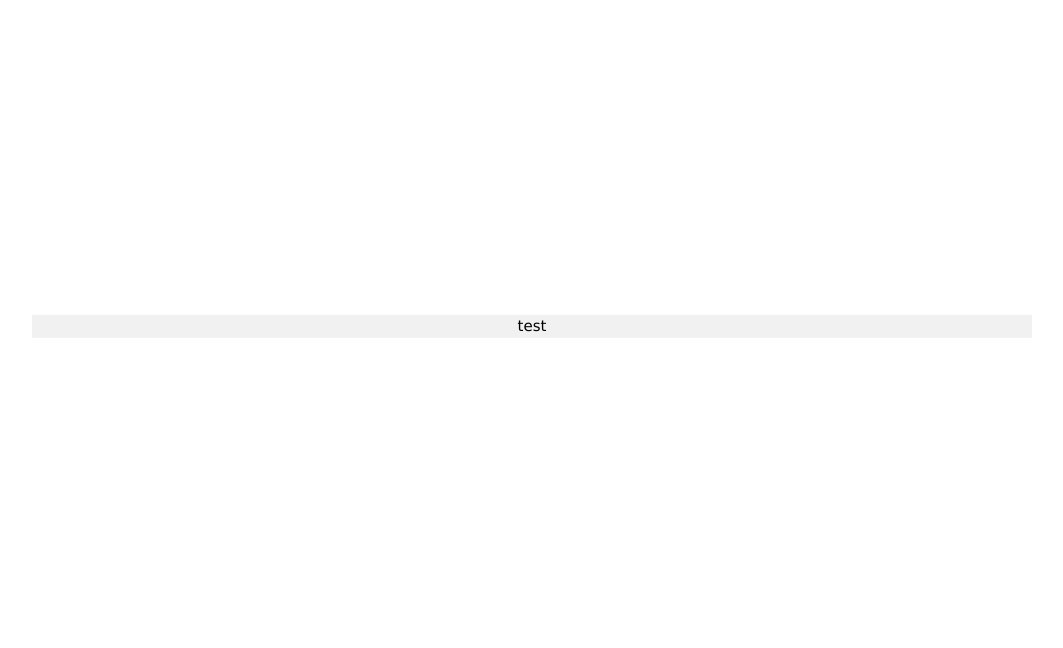
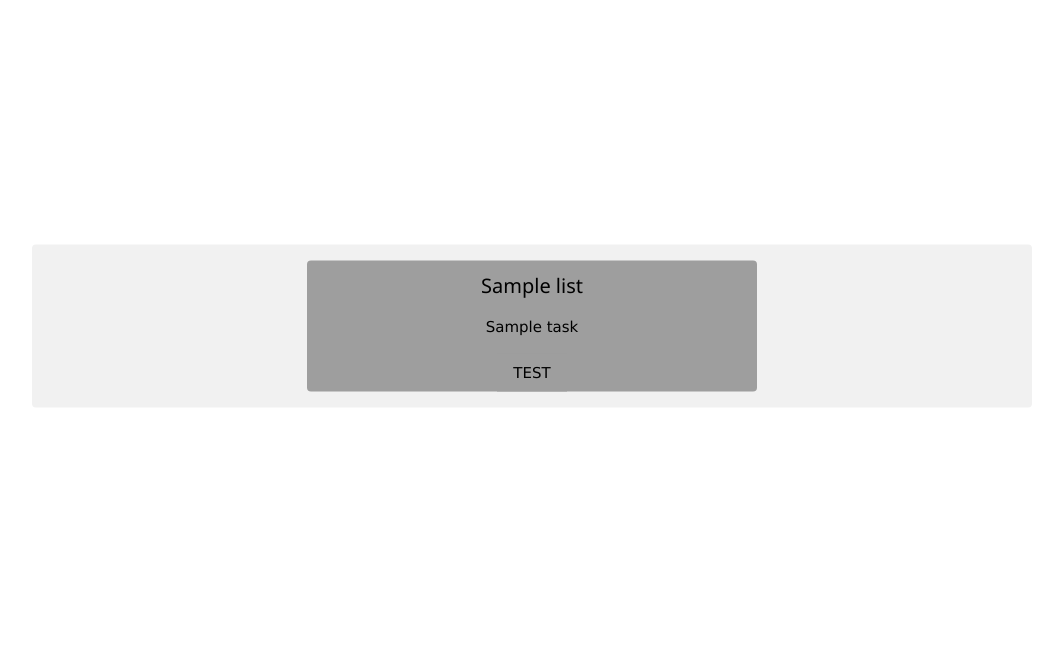
Before and after one commit to Stijndus/challenge-back-end, a PHP site: page / in a window 1280 px wide. Shown: the part 74-722 px from the top of the page, without its empty margins (108-1171 px from the left). Run offline with PHP 8.4, Linux system fonts and the light colour scheme; tables that the repository leaves empty or names only in its code hold one stand-in row (values such as "Sample post").

Commit message:
Redid some code and added style

```diff
--- a/assets/components/body.php
+++ /dev/null
@@ -1,3 +0,0 @@
-<div class="body w3-light-gray w3-center w3-display-middle">
-    test
-</div>
--- a/assets/components/footer.php
+++ b/assets/components/footer.php
@@ -1,3 +1,3 @@
-<footer class="w3-container w3-center  w3-light-gray w3-display-bottommiddle">
+<footer class="w3-container w3-center w3-light-gray w3-display-bottommiddle">
     &copy; Stijn Dusseldorp - 2022
 </footer>
--- a/assets/functions/dbConn.php
+++ b/assets/functions/dbConn.php
@@ -1,8 +1,5 @@
 <?php
     function dbCon(){
-        $dsn = "mysql:host=localhost;dbname=to_do_list";
-        $user = "root";
-        $passwd = "mysql";
-        $pdo = new PDO($dsn, $user, $passwd);
-        return $pdo;
+        $dbh = new PDO('mysql:host=localhost;dbname=to_do_list', 'root', 'mysql');
+        return $dbh;
     }
--- a/assets/functions/functions.php
+++ b/assets/functions/functions.php
@@ -8,3 +8,13 @@ function getAllLists(){
     $result = $result->fetchAll();
     return $result;
 }
+
+function getTasks($id){
+    $pdo = dbCon();
+    $sql = 'SELECT * FROM tasks WHERE list_id=:id';
+    $result = $pdo->prepare($sql);
+    $result->bindParam(':id', $id);
+    $result->execute();
+    $result = $result->fetchAll();
+    return $result;
+}
--- a/assets/style.css
+++ b/assets/style.css
@@ -2,6 +2,22 @@ footer {
     width: 100%;
 }
 
-.body {
+.container {
     width: 1000px;
+    display: flex;
+    flex-wrap: wrap;
+    justify-content: space-around;
 }
+
+.lists {
+    width: 45%;
+}
+
+.list {
+    list-style: none;
+    padding-inline-start: 0;
+}
+
+.checked {
+    text-decoration: line-through;
+}
--- a/index.php
+++ b/index.php
@@ -1,10 +1,11 @@
 <?php
-    include "assets/functions/dbConn.php";
-    include "assets/functions/functions.php";
+include "assets/functions/dbConn.php";
+include "assets/functions/functions.php";
 ?>
 
 <!DOCTYPE html>
 <html lang="en">
+
 <head>
     <meta charset="UTF-8">
     <meta http-equiv="X-UA-Compatible" content="IE=edge">
@@ -13,9 +14,36 @@
     <link rel="stylesheet" href="https://www.w3schools.com/w3css/4/w3.css">
     <link rel="stylesheet" href="assets/style.css">
 </head>
+
 <body>
-    <?php require('assets/components/header.php')?>
-    <?php require('assets/components/body.php')?>
-    <?php require('assets/components/footer.php')?>
+    <?php require('assets/components/header.php') ?>
+    <div class="w3-light-gray w3-center w3-round w3-display-middle w3-padding-16 container">
+        <?php
+        $lists = getAllLists();
+        foreach ($lists as $list) {
+            $tasks = getTasks($list['id']);
+        ?>
+            <div class="w3-gray w3-round lists">
+                <h4><?= $list['title'] ?></h4>
+                <ul class="list">
+                    <?php
+                    foreach ($tasks as  $task) {
+
+                        if ($task['checked'] == 1 ) {
+                            echo '<li class="checked">' . $task['title'] . '</li>';
+                        } else {
+                            echo '<li>' . $task['title'] . '</li>';
+                        }
+                    }
+                    ?>
+                </ul>
+                <button class="w3-btn w3-lightblue">TEST</button>
+            </div>
+        <?php
+        }
+        ?>
+    </div>
+    <?php require('assets/components/footer.php') ?>
 </body>
+
 </html>
```
